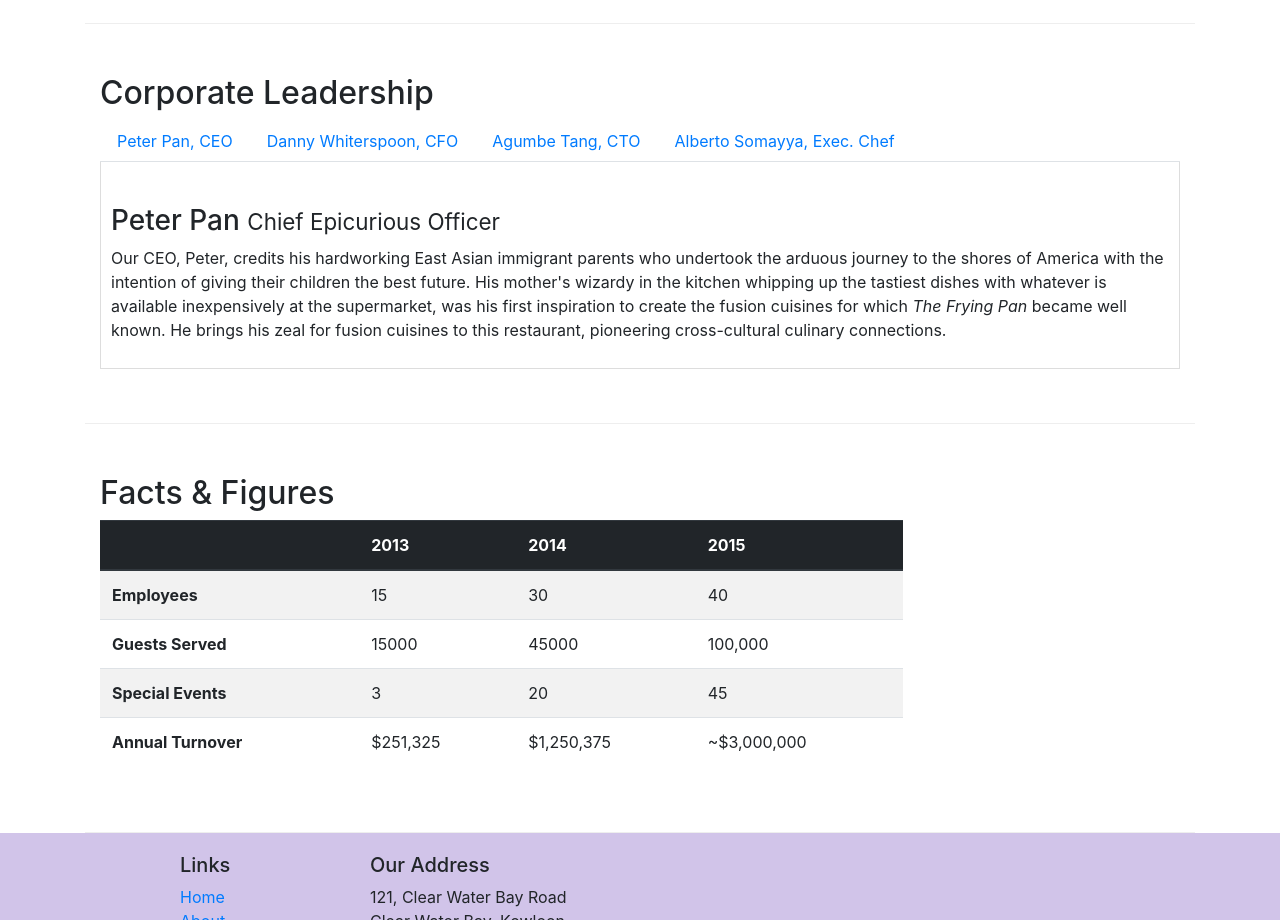
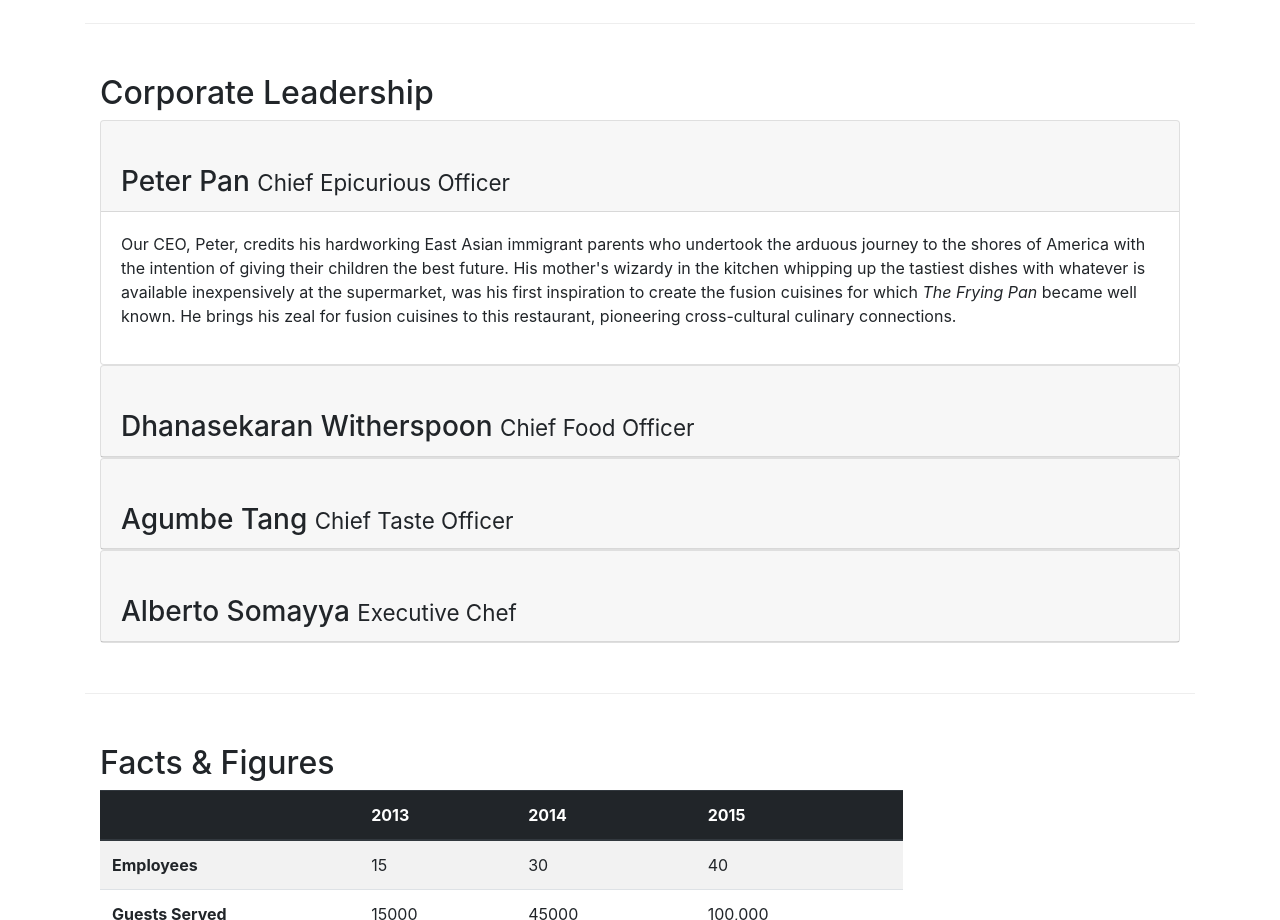
Before and after one commit to CodeXMalinga/conFusion, a website: page aboutus.html in a window 1280 px wide. Shown: the part 980-1900 px from the top of the page. Drawn offline with nearby package versions, Linux system fonts and the light colour scheme.

Commit message:
Added Accordion to the About Us Page

```diff
--- a/aboutus.html
+++ b/aboutus.html
@@ -160,84 +160,124 @@
       <div class="row row-content">
         <div class="col-12">
           <h2>Corporate Leadership</h2>
-          <ul class="nav nav-tabs">
-            <li class="nav-item">
-              <a href="#peter" class="nav-link" role="tab" data-toggle="tab"
-                >Peter Pan, CEO</a
+
+          <div id="accordion">
+            <div class="card">
+              <div class="card-header" role="tab" id="peterhead">
+                <h3 class="mb-0">
+                  <a data-toggle="collapse" data-target="#peter"
+                    >Peter Pan <small>Chief Epicurious Officer</small></a
                   >
-            </li>
-            <li class="nav-item">
-              <a href="#danny" class="nav-link" role="tab" data-toggle="tab"
-                >Danny Whiterspoon, CFO</a
+                </h3>
+              </div>
+              <div
+                role="tabpanel"
+                class="collapse show"
+                id="peter"
+                data-parent="#accordion"
               >
-            </li>
-            <li class="nav-item">
-              <a href="#agumbe" class="nav-link" role="tab" data-toggle="tab"
-                >Agumbe Tang, CTO</a
-              >
-            </li>
-            <li class="nav-item">
-              <a href="#alberto" class="nav-link" role="tab" data-toggle="tab"
-                >Alberto Somayya, Exec. Chef</a
-              >
-            </li>
-          </ul>
-
-          <div class="tab-content">
-            <div class="tab-pane fade show active" role="tabpane" id="peter">
-              <h3>Peter Pan <small>Chief Epicurious Officer</small></h3>
+                <div class="card-body">
                   <p class="d-none d-sm-block">
                     Our CEO, Peter, credits his hardworking East Asian immigrant
                     parents who undertook the arduous journey to the shores of
                     America with the intention of giving their children the best
                     future. His mother's wizardy in the kitchen whipping up the
-                tastiest dishes with whatever is available inexpensively at the
-                supermarket, was his first inspiration to create the fusion
-                cuisines for which
-                <em>The Frying Pan</em> became well known. He brings his zeal
-                for fusion cuisines to this restaurant, pioneering
+                    tastiest dishes with whatever is available inexpensively at
+                    the supermarket, was his first inspiration to create the
+                    fusion cuisines for which
+                    <em>The Frying Pan</em> became well known. He brings his
+                    zeal for fusion cuisines to this restaurant, pioneering
                     cross-cultural culinary connections.
                   </p>
                 </div>
-            <div class="tab-pane fade" role="tabpane" id="danny">
-              <h3>
-                Dhanasekaran Witherspoon <small>Chief Food Officer</small>
+              </div>
+            </div>
+
+            <div class="card">
+              <div class="card-header" role="tab" id="dannyhead">
+                <h3 class="mb-0">
+                  <a data-toggle="collapse" data-target="#danny"
+                    >Dhanasekaran Witherspoon
+                    <small>Chief Food Officer</small></a
+                  >
                 </h3>
+              </div>
+              <div
+                role="tabpanel"
+                class="collapse"
+                id="danny"
+                data-parent="#accordion"
+              >
+                <div class="card-body">
                   <p class="d-none d-sm-block">
                     Our CFO, Danny, as he is affectionately referred to by his
-                colleagues, comes from a long established family tradition in
-                farming and produce. His experiences growing up on a farm in the
-                Australian outback gave him great appreciation for varieties of
-                food sources. As he puts it in his own words,
+                    colleagues, comes from a long established family tradition
+                    in farming and produce. His experiences growing up on a farm
+                    in the Australian outback gave him great appreciation for
+                    varieties of food sources. As he puts it in his own words,
                     <em
                       >Everything that runs, wins, and everything that stays,
                       pays!</em
                     >
                   </p>
                 </div>
-            <div class="tab-pane fade" role="tabpane" id="agumbe">
-              <h3>Agumbe Tang <small>Chief Taste Officer</small></h3>
+              </div>
+            </div>
+
+            <div class="card">
+              <div class="card-header" role="tab" id="agumbehead">
+                <h3 class="mb-0">
+                  <a data-toggle="collapse" data-target="#agumbe"
+                    >Agumbe Tang <small>Chief Taste Officer</small></a
+                  >
+                </h3>
+              </div>
+              <div
+                role="tabpanel"
+                class="collapse"
+                id="agumbe"
+                data-parent="#accordion"
+              >
+                <div class="card-body">
                   <p class="d-none d-sm-block">
-                Blessed with the most discerning gustatory sense, Agumbe, our
-                CTO, personally ensures that every dish that we serve meets his
-                exacting tastes. Our chefs dread the tongue lashing that ensues
-                if their dish does not meet his exacting standards. He lives by
-                his motto,
+                    Blessed with the most discerning gustatory sense, Agumbe,
+                    our CTO, personally ensures that every dish that we serve
+                    meets his exacting tastes. Our chefs dread the tongue
+                    lashing that ensues if their dish does not meet his exacting
+                    standards. He lives by his motto,
                     <em>You click only if you survive my lick.</em>
                   </p>
                 </div>
-            <div class="tab-pane fade" role="tabpane" id="alberto">
-              <h3>Alberto Somayya <small>Executive Chef</small></h3>
+              </div>
+            </div>
+
+            <div class="card">
+              <div class="card-header" role="tab" id="albertohead">
+                <h3 class="mb-0">
+                  <a data-toggle="collapse" data-target="#alberto"
+                    >Alberto Somayya <small>Executive Chef</small></a
+                  >
+                </h3>
+              </div>
+              <div
+                role="tabpanel"
+                class="collapse"
+                id="alberto"
+                data-parent="#accordion"
+              >
+                <div class="card-body">
                   <p class="d-none d-sm-block">
-                Award winning three-star Michelin chef with wide International
-                experience having worked closely with whos-who in the culinary
-                world, he specializes in creating mouthwatering Indo-Italian
-                fusion experiences. He says,
+                    Award winning three-star Michelin chef with wide
+                    International experience having worked closely with whos-who
+                    in the culinary world, he specializes in creating
+                    mouthwatering Indo-Italian fusion experiences. He says,
                     <em
-                  >Put together the cuisines from the two craziest cultures, and
-                  you get a winning hit! Amma Mia!</em
+                      >Put together the cuisines from the two craziest cultures,
+                      and you get a winning hit! Amma Mia!</em
                     >
                   </p>
+                </div>
+              </div>
             </div>
           </div>
         </div>
```
Lines whose indentation alone changed are shown as unchanged.
